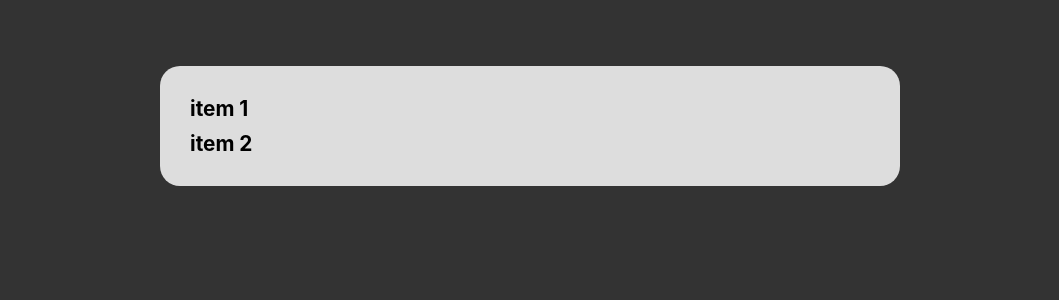
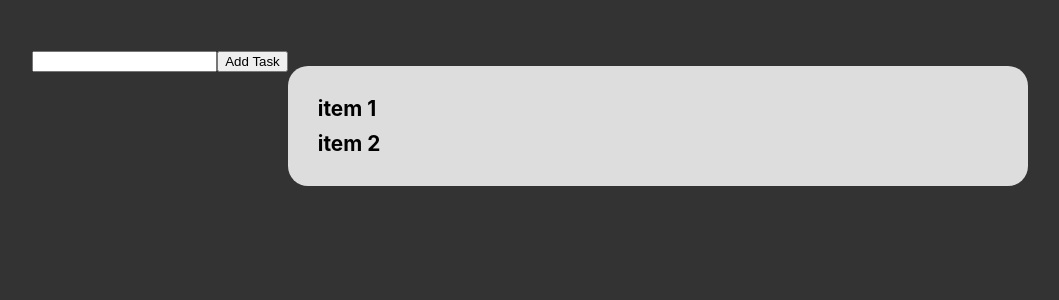
Before and after one commit to Henrique-mazzoleni/task-app, a React (Create React App) app: page / in a window 1280 px wide. Shown: the top 300 px of the page, without its empty margins (110-1169 px from the left). Built offline with nearby package versions, Linux system fonts and the light colour scheme.

Commit message:
task adding implemented

```diff
--- a/src/App.js
+++ b/src/App.js
@@ -1,27 +1,40 @@
-import React, { useState } from 'react';
+import React, { useState } from "react";
 
-import styles from './App.module.css';
-import TaskList from './Components/Tasks/TaskList';
+import styles from "./App.module.css";
+import AddTask from "./Components/AddTask/AddTask";
+import TaskList from "./Components/Tasks/TaskList";
 
 const DUMMY_LIST = [
   {
-    id: 'i1',
-    text: 'item 1'
-  },{
-    id: 'i2',
-    text: 'item 2'
-  }
-]
+    id: "i1",
+    text: "item 1",
+  },
+  {
+    id: "i2",
+    text: "item 2",
+  },
+];
 
 function App() {
-  const [taskList, setTaskList] = useState(DUMMY_LIST)
+  const [taskList, setTaskList] = useState(DUMMY_LIST);
+
+  const addTaskHandler = (task) => {
+    const newTask = {
+      id: Math.random(),
+      text: task
+    }
+    setTaskList((prevList) =>
+      [newTask, ...prevList]
+    );
+  };
 
   const removeTaskHandler = (id) => {
-    setTaskList(prevList => prevList.filter(task => task.id !== id))
-  }
+    setTaskList((prevList) => prevList.filter((task) => task.id !== id));
+  };
 
   return (
     <div className={styles.app}>
+      <AddTask onAddTask={addTaskHandler} />
       <TaskList itemsList={taskList} onRemoveTask={removeTaskHandler} />
     </div>
   );
--- /dev/null
+++ b/src/Components/AddTask/AddTask.js
@@ -0,0 +1,21 @@
+import React, { useRef } from "react";
+
+import styles from './AddTask.module.css';
+
+const AddTask = props => {
+    const taskInput = useRef()
+
+    const submitHandler = (e) => {
+        e.preventDefault()
+
+        props.onAddTask(taskInput.current.value)
+        taskInput.current.value = ''
+    }
+
+    return <form className={styles.form} onSubmit={submitHandler}>
+        <input ref={taskInput} />
+        <button type="submit">Add Task</button>
+    </form>
+};
+
+export default AddTask;
--- a/src/Components/Tasks/Task.js
+++ b/src/Components/Tasks/Task.js
@@ -7,7 +7,7 @@ const Task = (props) => {
       props.onDelete(props.id)
   }
 
-  return <li onClick={deleteHandler} key={props.id} className={styles.task}>
+  return <li onClick={deleteHandler} className={styles.task}>
     {props.text}
   </li>;
 };
--- a/src/Components/Tasks/TaskList.js
+++ b/src/Components/Tasks/TaskList.js
@@ -8,7 +8,7 @@ const TaskList = props => {
         props.onRemoveTask(id)
     }
 
-    const taskItemsList = props.itemsList.map(item => <Task id={item.id} text={item.text} onDelete={removeTaskHandler} />)
+    const taskItemsList = props.itemsList.map(item => <Task key={item.id} id={item.id} text={item.text} onDelete={removeTaskHandler} />)
 
     if (taskItemsList.length === 0) {
         return <div className={styles.list}>
```
Also changed, not shown: src/Components/AddTask/AddTask.module.css (added).
